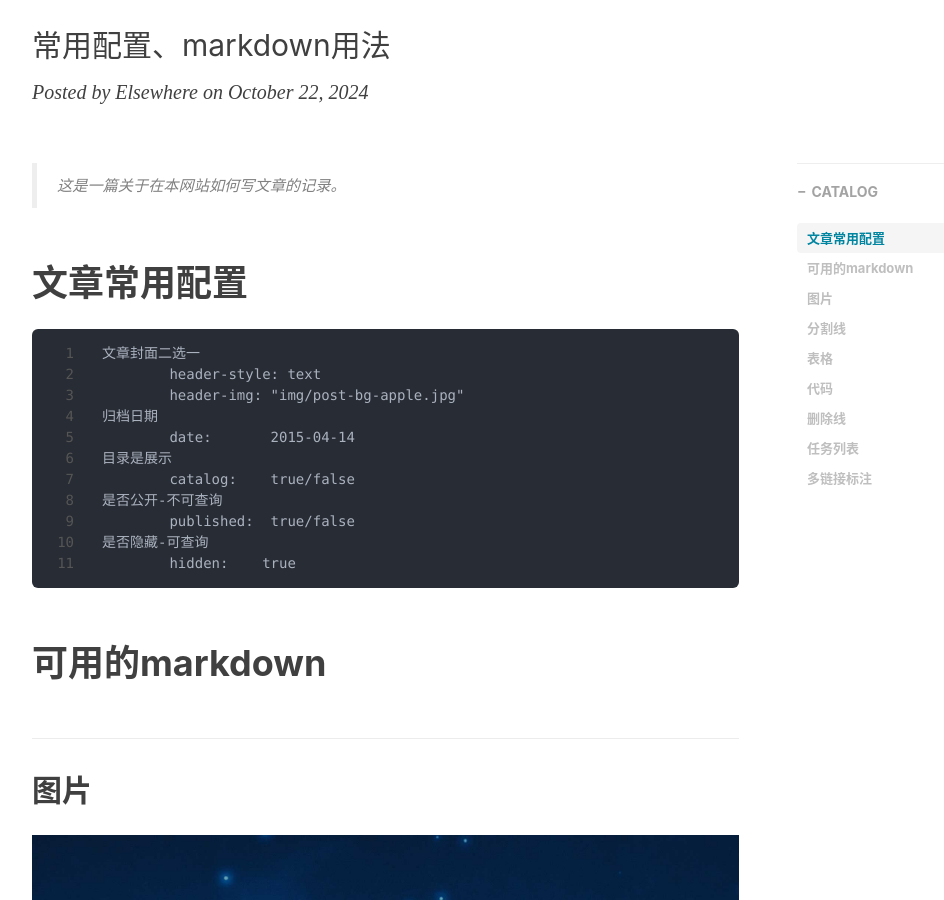
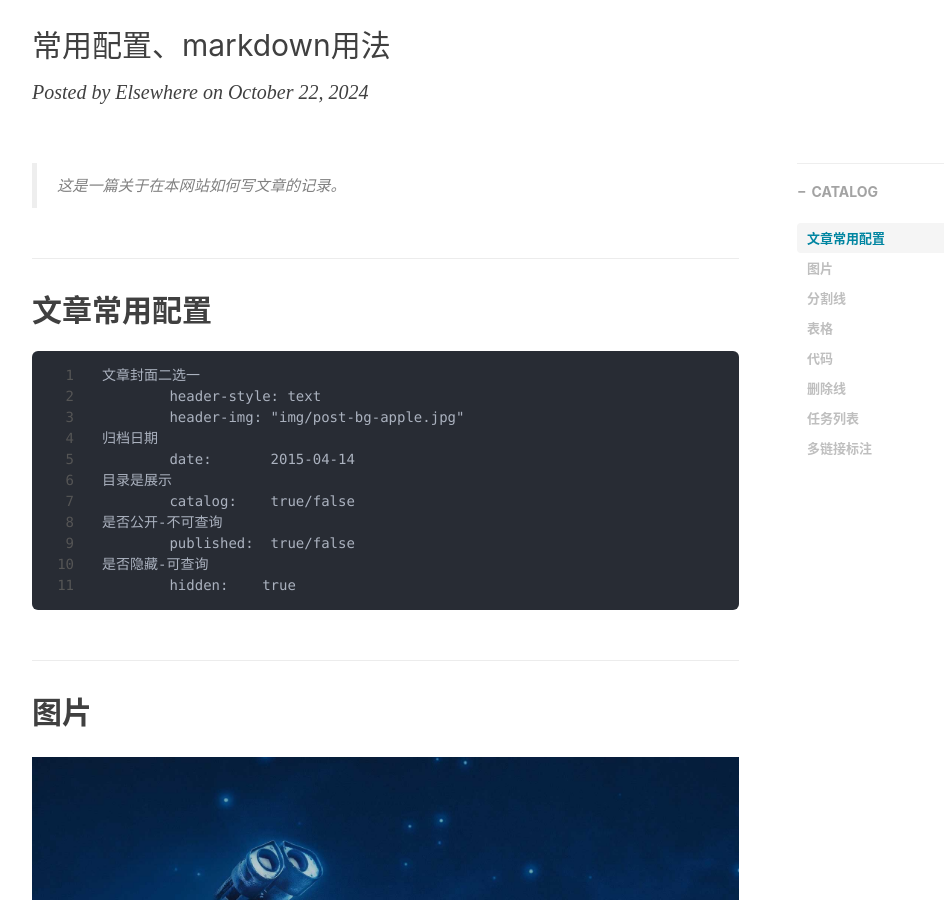
Before and after one commit to zaielsewhere/zaielsewhere.github.io, a Jekyll site: the page built from _posts/2014-10-21-mdtest.md, in a window 1280 px wide and 900 px high, scrolled down 190 px. Shown: the whole window, without its empty margins (233-1177 px from the left). Built offline with Jekyll 4.4.1, drawn with Linux system fonts in a browser that asks for light colours; nearby versions of some CDN libraries; comment, search, counter and statistics services are not loaded.

Commit message:
删除无用信息

````diff
--- a/_posts/2014-10-21-mdtest.md
+++ b/_posts/2014-10-21-mdtest.md
@@ -12,9 +12,7 @@ tags:
 
 > 这是一篇关于在本网站如何写文章的记录。
 
-
-
-# 文章常用配置
+## 文章常用配置
 
 ```
 文章封面二选一
@@ -32,7 +30,7 @@ tags:
 
 
 
-# 可用的markdown
+
 
 ## 图片
 
````
